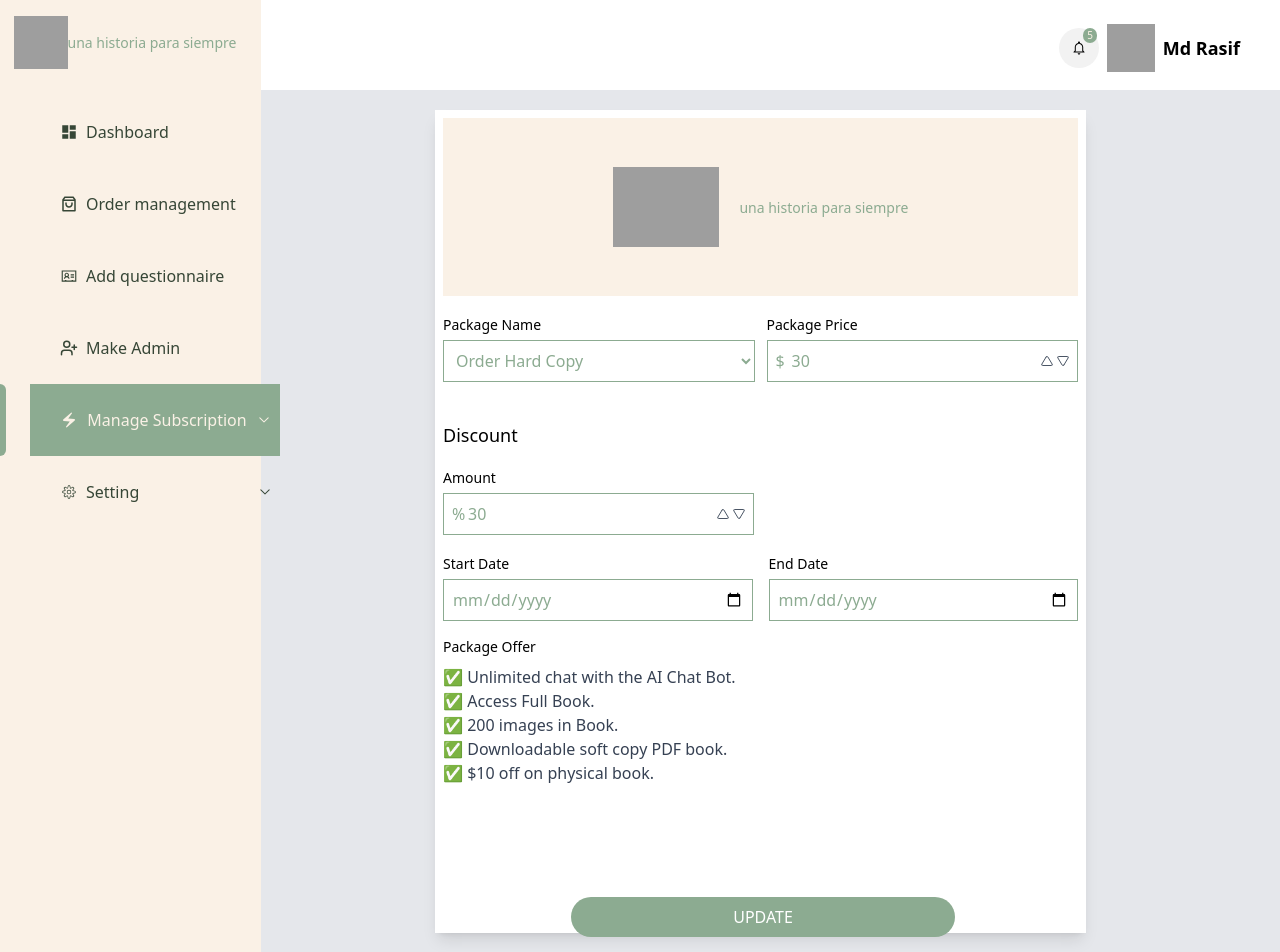
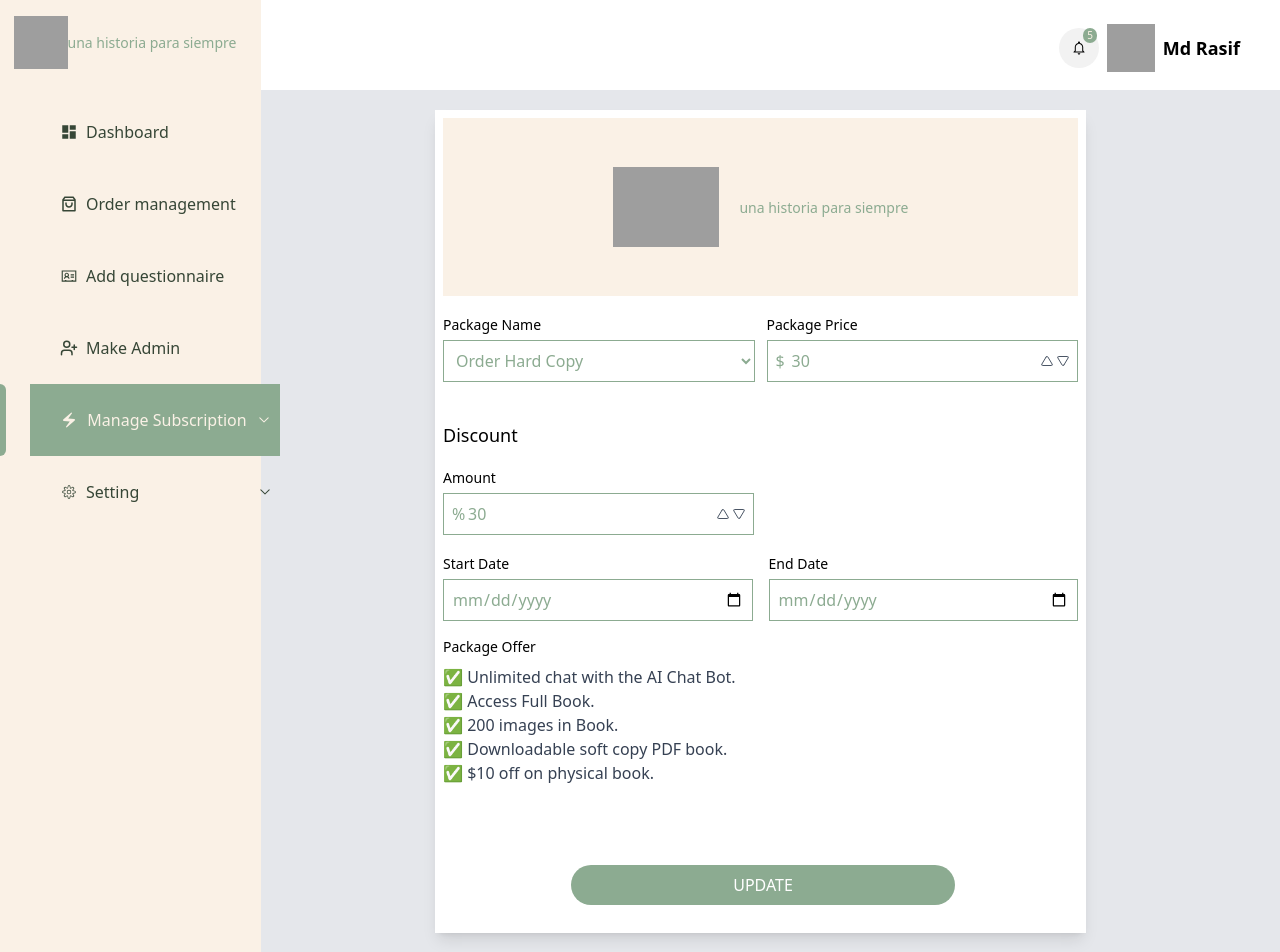
Before and after one commit to MohammedRasif/AMD-Dashboard, a React (Vite) app: page /editSubcription in a window 1280 px wide. Built offline with nearby package versions, Linux system fonts and the light colour scheme; grey boxes are pictures that could not be loaded.

Commit message:
frontend done

```diff
--- a/src/assets/component/Shared/EditSubscription.jsx
+++ b/src/assets/component/Shared/EditSubscription.jsx
@@ -111,7 +111,7 @@ const EditSubscription = () => {
                 </div>
 
                 {/* Create Button */}
-                <button className=" w-96 ml-32  bg-[#8CAB91] text-white py-2  mt-28  rounded-full hover:bg-[#6f8673] ">
+                <button className=" w-96 ml-32  bg-[#8CAB91] text-white py-2  mt-20  rounded-full hover:bg-[#6f8673] ">
                     UPDATE
                 </button>
             </div>
--- a/src/assets/component/Sidebar/Sidebar.jsx
+++ b/src/assets/component/Sidebar/Sidebar.jsx
@@ -30,10 +30,12 @@ const Sidebar = () => {
 
     return (
         <div className="">
+            <NavLink to="/">
             <div className="flex fixed items-center justify-center w-[249.99px] h-[73px] pt-[12px]">
                 <img src="https://res.cloudinary.com/dfsu0cuvb/image/upload/v1738995829/Group_1000004237_awy135.png" className="w-[53.99px] h-[53.99px] pt-[4.86]" alt="" />
                 <h1 className="font-[500] text-[14px] text-[#8CAB91]">una historia para siempre</h1>
             </div>
+            </NavLink>
 
             <div className="text-[#364636] pt-24 fixed ">
                 {/* Dashboard */}
```
